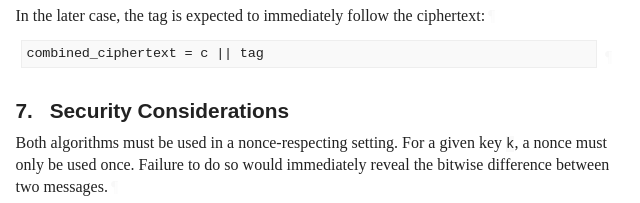
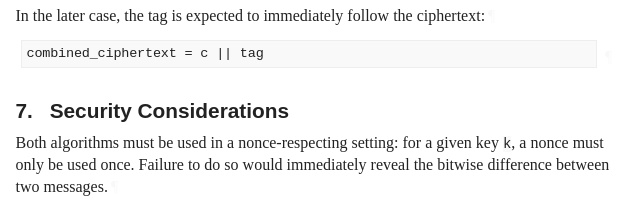
Before and after one commit to fscoto/draft-aegis-aead, a plain HTML site: page draft-denis-aegis-aead.html in a window 1280 px wide. Shown: the part 10306-10509 px from the top of the page, 109-749 px from the left. Drawn offline with Linux system fonts and the light colour scheme; a web font is replaced by a local one.

Commit message:
Script updating gh-pages from 2d54954. [ci skip]

```diff
--- a/draft-denis-aegis-aead.html
+++ b/draft-denis-aegis-aead.html
@@ -2036,7 +2036,7 @@ combined_ciphertext = c || tag
       <h2 id="name-security-considerations">
 <a href="#section-7" class="section-number selfRef">7. </a><a href="#name-security-considerations" class="section-name selfRef">Security Considerations</a>
       </h2>
-<p id="section-7-1">Both algorithms must be used in a nonce-respecting setting. For a given key <code>k</code>, a nonce must only be used once. Failure to do so would immediately reveal the bitwise difference between two messages.<a href="#section-7-1" class="pilcrow">¶</a></p>
+<p id="section-7-1">Both algorithms must be used in a nonce-respecting setting: for a given key <code>k</code>, a nonce must only be used once. Failure to do so would immediately reveal the bitwise difference between two messages.<a href="#section-7-1" class="pilcrow">¶</a></p>
 <p id="section-7-2">The nonce <code>iv</code> doesn't have to be secret nor unpredictable. It can be a counter, the output of a permutation or a generator with a long period.<a href="#section-7-2" class="pilcrow">¶</a></p>
 <p id="section-7-3">With AEGIS-128L, random nonces can safely encrypt up to 2^32 messages using the same key with negligible collision probability.<a href="#section-7-3" class="pilcrow">¶</a></p>
 <p id="section-7-4">With AEGIS-256, random nonces can be used with no practical limits.<a href="#section-7-4" class="pilcrow">¶</a></p>
```
Also changed, not shown: draft-denis-aegis-aead.txt.
